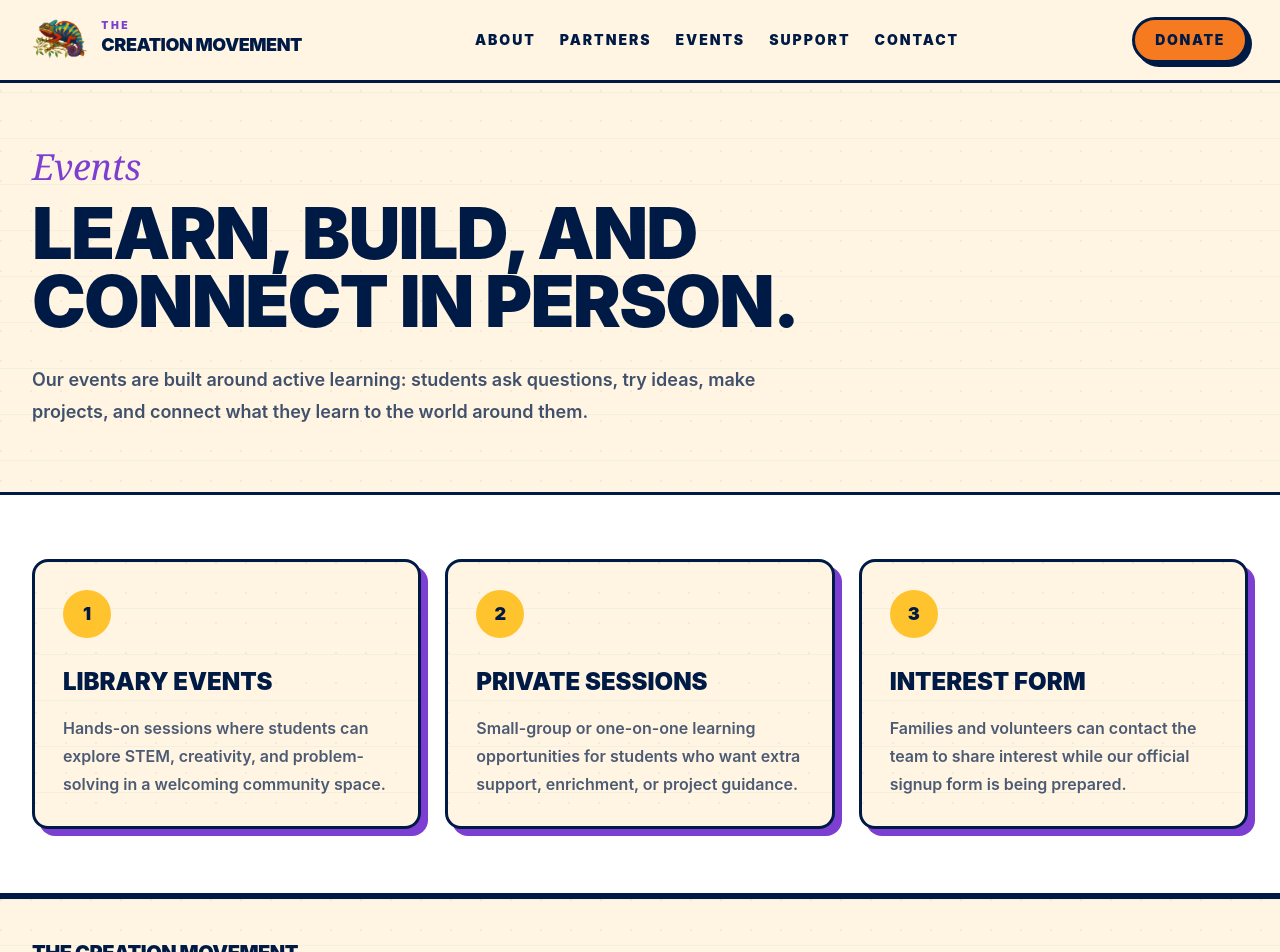
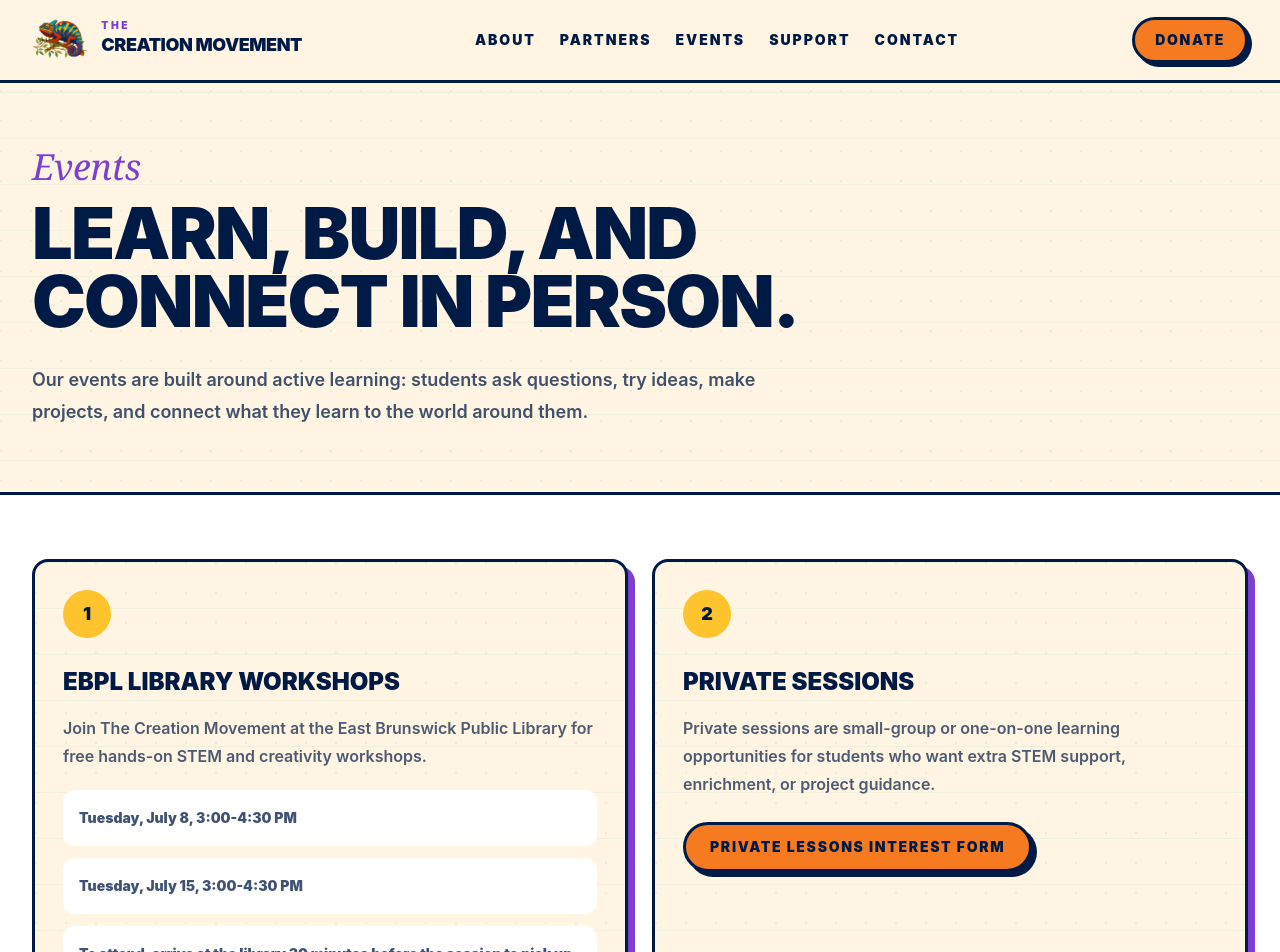
Before and after one commit to sid-manikandan/the-creation-movement-site, a Next.js app: page /events in a window 1280 px wide. Shown: the top 952 px of the page. Built offline with nearby package versions, Linux system fonts and the light colour scheme.

Commit message:
logos + bios

```diff
--- a/app/about/page.tsx
+++ b/app/about/page.tsx
@@ -2,21 +2,21 @@ const team = [
   {
     name: "Het Gandhi",
     role: "Founder",
-    bio: "Bio coming soon.",
+    bio: "Het is a rising junior at East Brunswick High School who believes creativity has the power to shape a better future. He enjoys reading, journaling, exploring new ideas, and making the most of time outdoors with friends. He founded The Creation Movement with the mission of helping young people become creators instead of consumers in a world increasingly dominated by screens. By encouraging curiosity, hands-on learning, and creative expression, he hopes to inspire the next generation to think independently, build boldly, and leave a positive mark on the world.",
   },
   {
     name: "Siddharth Manikandan",
-    role: "Co-Founder",
+    role: "Co-Founder - Marketing Director",
     bio: "Bio coming soon.",
   },
   {
     name: "Pranay Burla",
-    role: "Co-Founder",
-    bio: "Pranay is passionate about science, sports, and community service. He enjoys playing baseball and basketball, exploring new scientific ideas, and trying different foods. He joined the nonprofit to combine his love for chemistry and science with his goal of helping kids develop creativity and curiosity in an age increasingly shaped by technology and phones.",
+    role: "Co-Founder - Lead Contributor",
+    bio: "Pranay is a student at East Brunswick High School who is passionate about science, sports, and community service. He enjoys playing baseball and basketball, exploring new scientific ideas, and trying different foods. He joined the nonprofit to combine his love for chemistry and science with his goal of helping kids develop creativity and curiosity in an age increasingly shaped by technology and phones.",
   },
   {
     name: "Vedh Gajawada",
-    role: "Co-Founder",
+    role: "Co-Founder - Outreach Coordinator",
     bio: "Vedh is currently a student at East Brunswick High School. His interest in STEM helps him develop problem-solving skills and explore the world of engineering. He participates in his school’s robotics club, demonstrating valuable teamwork and gaining constant hands-on experience. Outside of academics, Vedh loves to play volleyball on his school team, read in his free time, and travel around the world with his family. His main goal in joining the nonprofit was to apply his interests in a meaningful way while giving back to his community, allowing him to help students build their confidence in STEM-related fields.",
   },
 ];
--- a/app/events/page.tsx
+++ b/app/events/page.tsx
@@ -1,18 +1,21 @@
 const eventTracks = [
   {
-    title: "Library Events",
+    title: "EBPL Library Workshops",
     description:
-      "Hands-on sessions where students can explore STEM, creativity, and problem-solving in a welcoming community space.",
+      "Join The Creation Movement at the East Brunswick Public Library for free hands-on STEM and creativity workshops.",
+    details: [
+      "Tuesday, July 8, 3:00-4:30 PM",
+      "Tuesday, July 15, 3:00-4:30 PM",
+      "To attend, arrive at the library 30 minutes before the session to pick up a free entry ticket.",
+    ],
   },
   {
     title: "Private Sessions",
     description:
-      "Small-group or one-on-one learning opportunities for students who want extra support, enrichment, or project guidance.",
-  },
-  {
-    title: "Interest Form",
-    description:
-      "Families and volunteers can contact the team to share interest while our official signup form is being prepared.",
+      "Private sessions are small-group or one-on-one learning opportunities for students who want extra STEM support, enrichment, or project guidance.",
+    actionHref:
+      "https://docs.google.com/forms/d/1M1oUQT8zL3H48coAxxKvD-J9qD5EVFg4cjJW5EWKOF4/edit?ts=6a4170e0",
+    actionLabel: "Private Lessons Interest Form",
   },
 ];
 
@@ -32,7 +35,7 @@ export default function EventsPage() {
       </section>
 
       <section className="border-y-3 border-ink bg-white py-16">
-        <div className="section-shell grid gap-6 md:grid-cols-3">
+        <div className="section-shell grid gap-6 md:grid-cols-2">
           {eventTracks.map((track, index) => (
             <article
               key={track.title}
@@ -47,6 +50,26 @@ export default function EventsPage() {
               <p className="mt-4 font-semibold leading-7 text-ink/70">
                 {track.description}
               </p>
+              {"details" in track ? (
+                <ul className="mt-5 grid gap-3">
+                  {track.details.map((detail) => (
+                    <li
+                      key={detail}
+                      className="rounded-xl bg-white p-4 text-sm font-black leading-6 text-ink/75"
+                    >
+                      {detail}
+                    </li>
+                  ))}
+                </ul>
+              ) : null}
+              {"actionHref" in track ? (
+                <a
+                  href={track.actionHref}
+                  className="mt-6 inline-flex rounded-full border-3 border-ink bg-orange px-6 py-3 text-sm font-black uppercase tracking-[0.12em] shadow-[5px_5px_0_#001a46]"
+                >
+                  {track.actionLabel}
+                </a>
+              ) : null}
             </article>
           ))}
         </div>
--- a/app/partners/page.tsx
+++ b/app/partners/page.tsx
@@ -1,9 +1,13 @@
 import Link from "next/link";
+import Image from "next/image";
 
 const partners = [
   {
     name: "Pratham",
     status: "Donation partner",
+    logoFile: "/brand/Screenshot_2026-06-28_at_3.27.47_PM-removebg-preview.png",
+    logoWidth: 124,
+    logoHeight: 162,
     description:
       "Pratham works toward a world where every child is in school and learning well. Their programs support millions of children and youth across India, especially underprivileged students, through innovative learning and training programs.",
     link: "https://give.prathamusa.org/thecreationmovement",
@@ -12,6 +16,9 @@ const partners = [
   {
     name: "Brain Bunch",
     status: "Donation partner",
+    logoFile: "/brand/Screenshot_2026-06-28_at_3.28.11_PM-removebg-preview.png",
+    logoWidth: 192,
+    logoHeight: 162,
     description:
       "Brain Bunch helps students explore STEM by introducing them to neuroscience through hands-on learning. Their work makes brain science simple, engaging, and accessible while encouraging a love for education among students, including those underrepresented in STEM.",
     link: "https://www.paypal.com/donate/?cmd=_s-xclick&hosted_button_id=UG3U8WST3ULN6&source=url&ssrt=1780788747447",
@@ -38,8 +45,9 @@ export default function PartnersPage() {
           {partners.map((partner) => (
             <article
               key={partner.name}
-              className="rounded-2xl border-3 border-ink bg-paper p-7 shadow-[8px_8px_0_#001a46]"
+              className="grid gap-6 rounded-2xl border-3 border-ink bg-paper p-7 shadow-[8px_8px_0_#001a46] sm:grid-cols-[1fr_auto] sm:items-start"
             >
+              <div>
                 <p className="text-sm font-black uppercase tracking-[0.18em] text-purple">
                   {partner.status}
                 </p>
@@ -61,6 +69,16 @@ export default function PartnersPage() {
                     {partner.linkLabel}
                   </p>
                 )}
+              </div>
+              <div className="order-first flex justify-start sm:order-none sm:justify-end">
+                <Image
+                  src={partner.logoFile}
+                  width={partner.logoWidth}
+                  height={partner.logoHeight}
+                  alt={`${partner.name} logo`}
+                  className="max-h-28 w-auto object-contain"
+                />
+              </div>
             </article>
           ))}
         </div>
```
Also changed, not shown: public/brand/README.md, public/brand/Screenshot_2026-06-28_at_3.27.47_PM-removebg-preview.png (added), public/brand/Screenshot_2026-06-28_at_3.28.11_PM-removebg-preview.png (added). Lines whose indentation alone changed are shown as unchanged.
